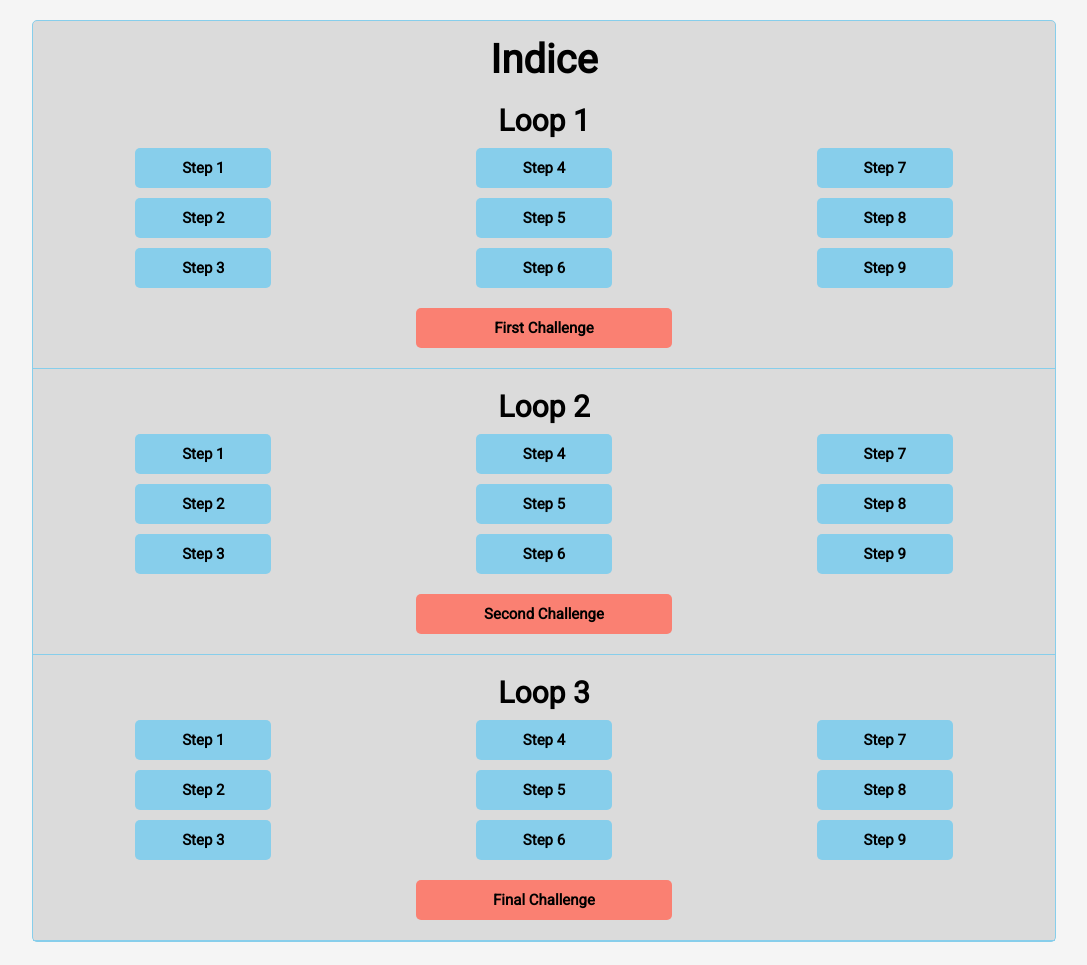
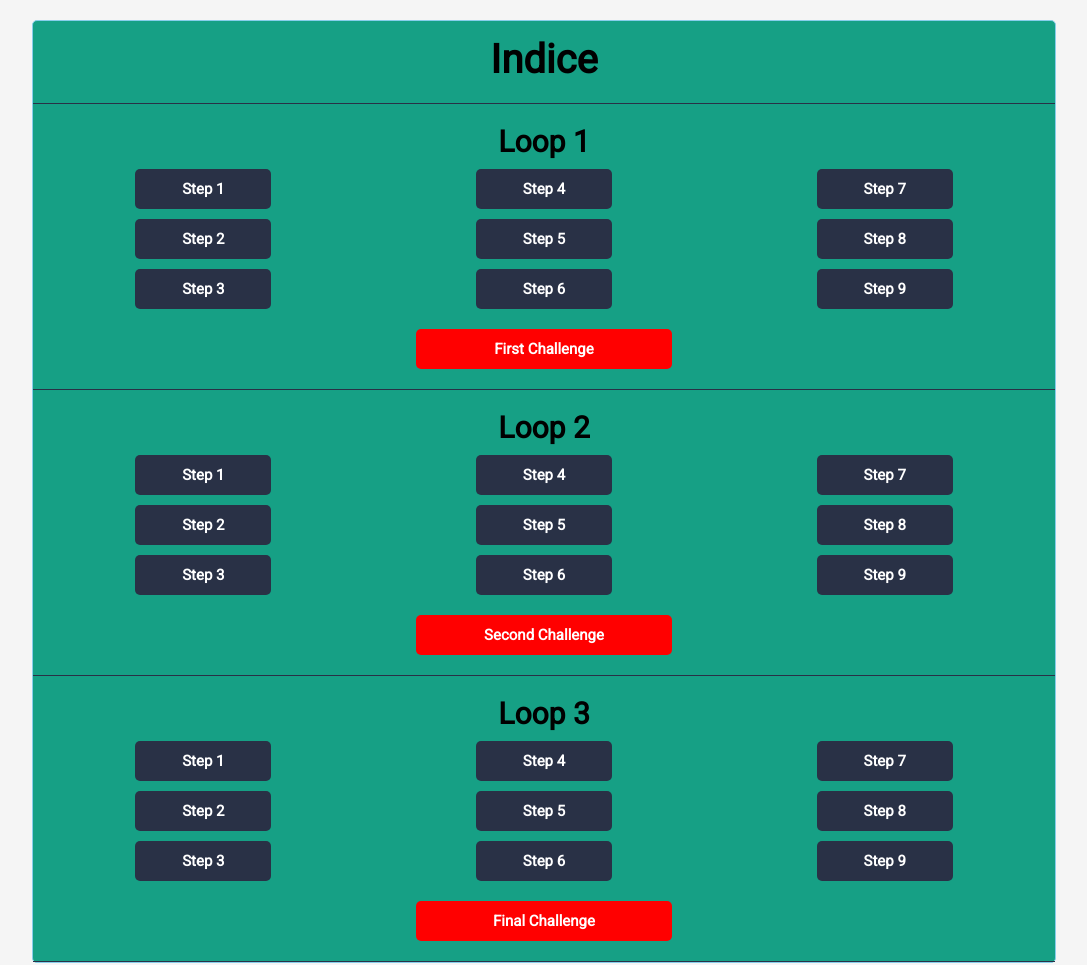
Before and after one commit to ricardoangelbustos/frontloops-index, a plain HTML site: page index.html in a window 1280 px wide. Shown: the whole page, without its empty margins (96-1183 px from the left). Drawn offline with Linux system fonts and the light colour scheme.

Commit message:
Cambio de colores

```diff
--- a/style.css
+++ b/style.css
@@ -8,7 +8,7 @@ body{
     font-family: "Roboto", sans-serif;
 }
 .container{
-    background-color: rgb(219, 219, 219);
+    background-color: #16a085;
     width: 80%;
     margin: 20px auto;
     border-radius: 5px;
@@ -20,6 +20,8 @@ body{
     display: flex;
     justify-content: center;
     align-items: center;
+    border-bottom: 1px solid #293146;
+    padding-bottom: 20px;
 }
 .title h1{
     font-size: 40px;
@@ -48,11 +50,11 @@ body{
     padding-top: 10px;
 }
 .col a{
-    background-color: skyblue;
+    background-color: #293146;
     width: 40%;
     height: 40px;
     text-decoration: none;
-    color: black;
+    color: white;
     font-size: 15px;
     font-weight: 600;
     display: flex;
@@ -65,8 +67,8 @@ body{
 .col a:hover{
     transform: translateY(-5px);
     width: 45%;
-    color: skyblue;
-    background-color: black;
+    color: #293146;
+    background-color: white;
 }
 .challenge{
     width: 100%;
@@ -74,15 +76,15 @@ body{
     justify-content: center;
     align-items: center;
     padding: 10px 0 10px 0;
-    border-bottom: 1px solid skyblue;
+    border-bottom: 1px solid #293146;
     padding-bottom: 20px;
 }
 .challenge a{
-    background-color: salmon;
+    background-color: red;
     width: 25%;
     height: 40px;
     text-decoration: none;
-    color: black;
+    color: white;
     font-size: 15px;
     font-weight: 600;
     display: flex;
@@ -92,9 +94,9 @@ body{
     transition: 500ms;
 }
 .challenge a:hover{
-    color: salmon;
+    color: red;
     width: 30%;
-    background-color: black;
+    background-color: white;
 }
 @media (max-width: 425px){
     .container{
```
